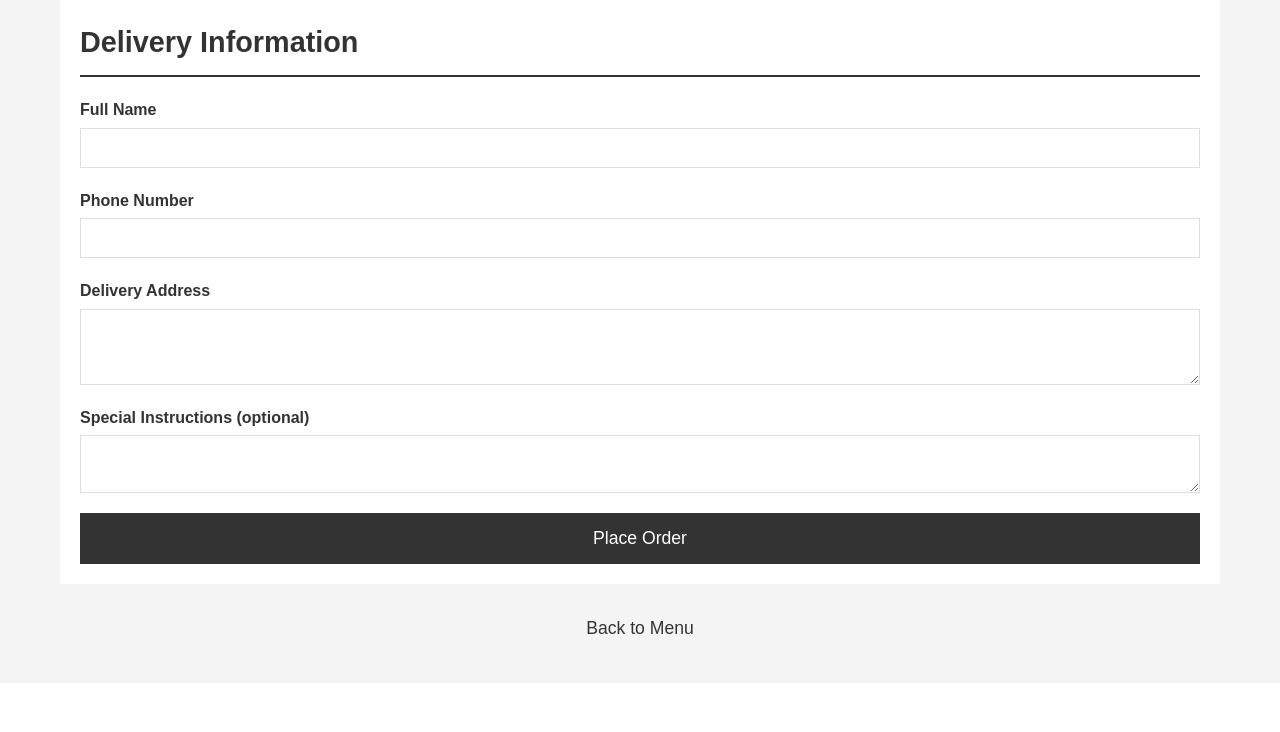
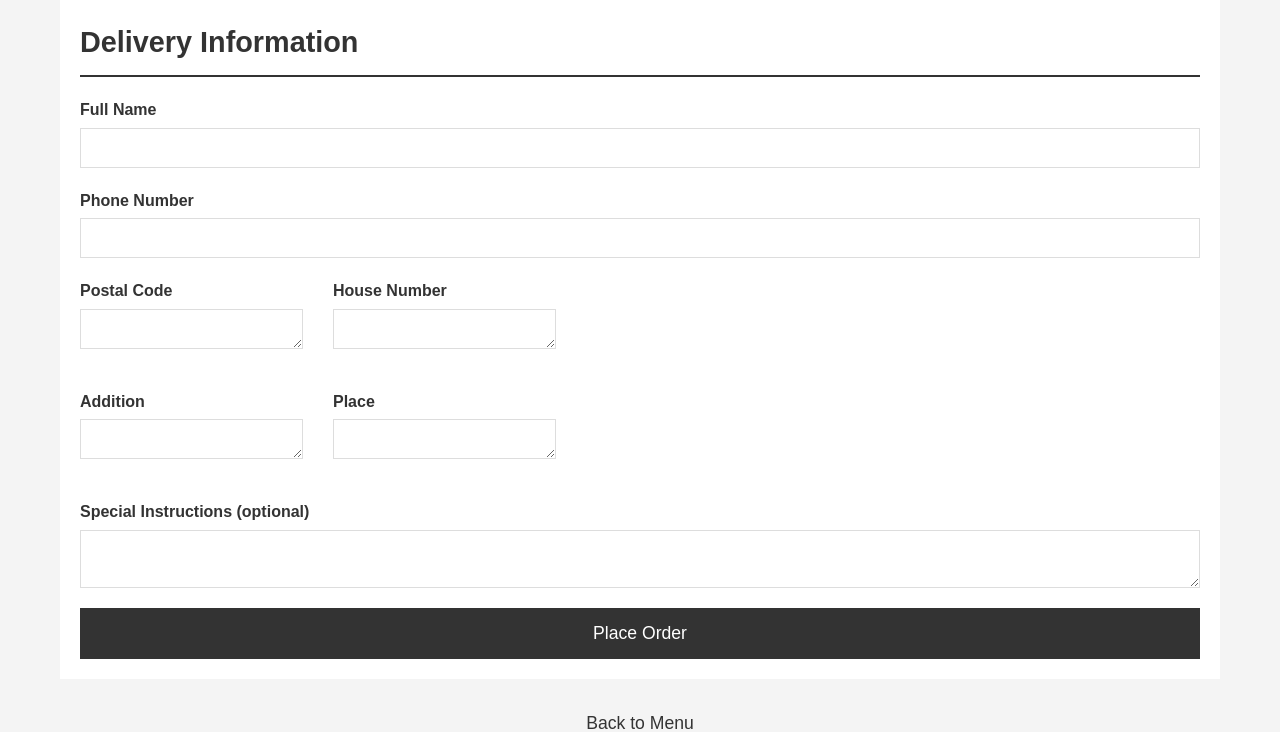
Before and after one commit to orange-pine/marks-pizzeria, a Flask app: template templates/checkout.html in a window 1280 px wide. Shown: the part 1114-1846 px from the top of the page. Before the commit the page ends 1748 px from the top, so only its background shows below. Run offline with Flask 3, Linux system fonts and the light colour scheme; the template is opened without the code that fills it: most values are stand-ins (such as "Sample title", 1, 10 or a date in 2020); grey boxes marked "Sample" are stand-in pictures; parts of the project's set-up code (start-up, migrations or seed data) failed here and were passed over.

Commit message:
Basic menu and checkout functionality

```diff
--- a/app.py
+++ b/app.py
@@ -1,4 +1,4 @@
-from flask import Flask, request, jsonify, render_template, session, redirect, url_for
+from flask import Flask, request, jsonify, render_template, session as fsession, redirect, url_for
 from sqlalchemy import create_engine, select
 from sqlalchemy.orm import Session, scoped_session, sessionmaker
 from models import Base, Pizza  # import your SQLAlchemy 2.0 models
@@ -61,6 +61,14 @@ def get_pizzas(filter_name=None):
 
     return pizza_dicts
 
+def get_total_price(item_dic):
+    total_price = 0
+
+    for item in item_dic:
+        total_price += item["price"]
+
+    return total_price
+
 
 # ----------------------------------------
 # Routes
@@ -74,6 +82,8 @@ def index():
 
 @app.route("/menu", methods=["GET", "POST"])
 def menu():
+    print(fsession)
+
     pizza_dicts = []
     with engine.connect() as conn:
         for pizza in session.scalars(select(Pizza)):
@@ -88,24 +98,56 @@ def menu():
     print(pizza_dicts)
     return render_template("menu.html", pizzas=pizza_dicts)
 
+@app.route("/menu/add_to_cart", methods=["GET", "POST"])
+def add_to_cart():
+    added_item = {
+        "id" : request.form.get("item_id"),
+        "type" : request.form.get("item_type"),
+        "name" : request.form.get("item_name"),
+        "price" : float(request.form.get("item_price"))
+    }
+    fsession["cart"].append(added_item)
+    fsession.modified = True
+    print(added_item)
+    print(fsession["cart"])
+
+    return redirect(url_for("menu"))
 
 @app.route("/checkout", methods=["GET", "POST"])
 def checkout():
-    return render_template("checkout.html")
+
+    print("AaAAAAAAAAAAA")
+    print( fsession["cart"])
+    item_dic = fsession["cart"]
+    return render_template("checkout.html", cart_items=item_dic, total = get_total_price(item_dic))
+
+@app.route("/checkout/remove_from_cart", methods=["GET", "POST"])
+def remove_from_cart():
+    deleted_item = request.form.get("item_id")
+    fsession["cart"].remove(deleted_item)
+    return redirect(url_for("checkout"))
+
+@app.route("/checkout/place_order", methods=["GET", "POST"])
+def place_order():
+    return redirect(url_for("checkout"))
+
+
 
 
 @app.route("/admin", methods=["GET", "POST"])
 def admin():
-    if not session.get("admin"):
+    if not fsession.get("admin"):
         return redirect("/admin/login")
     return render_template("index.html")
 
 
 @app.route("/logout", methods=["GET", "POST"])
 def logout():
-    session.pop("admin", None)
-    session.pop("username", None)
-    session.pop("password", None)
+    fsession.pop("admin", None)
+    fsession.pop("username", None)
+    fsession.pop("password", None)
+    fsession["cart"] = []
+    fsession.modified = True
     return redirect(url_for("index"))
 
 
@@ -116,9 +158,9 @@ def admin_login():
 
 @app.route("/admin/login/submit", methods=["GET", "POST"])
 def admin_login_submit():
-    session["username"] = request.form["username"]
-    session["password"] = encrypt(request.form["password"])
-    session["admin"] = True
+    fsession["username"] = request.form["username"]
+    fsession["password"] = (request.form["password"])
+    fsession["admin"] = True
     return redirect("/")
 
 
--- a/static/style.css
+++ b/static/style.css
@@ -242,6 +242,12 @@ header p {
     margin-bottom: 20px;
 }
 
+.form-group-horizontal {
+    margin-bottom: 20px;
+    margin-right: 30px;
+    display: flex;
+}
+
 .form-group label {
     display: block;
     margin-bottom: 5px;
--- a/templates/checkout.html
+++ b/templates/checkout.html
@@ -53,10 +53,28 @@
                     <input type="tel" id="phone" name="phone" required>
                 </div>
 
-                <div class="form-group">
-                    <label for="address">Delivery Address</label>
-                    <textarea id="address" name="address" rows="3" required></textarea>
+                <div class = form-group-horizontal style = width:100%>
+                     <div class="form-group" style = margin-right:30px>
+                    <label for="postcode">Postal Code</label>
+                    <textarea id="postcode" name="address" rows="1" required></textarea>
+                    </div>
+                    <div class="form-group" style = margin-right:30px>
+                    <label for="housenumber">House Number</label>
+                    <textarea id="housenumber" name="address" rows="1" required></textarea>
+                    </div>
                 </div>
+
+                <div class = form-group-horizontal style = width:100%>
+                     <div class="form-group" style = margin-right:30px>
+                    <label for="addition">Addition</label>
+                    <textarea id="addition" name="address" rows="1"></textarea>
+                    </div>
+                    <div class="form-group" style = margin-right:30px>
+                    <label for="place">Place</label>
+                    <textarea id="place" name="address" rows="1" required></textarea>
+                    </div>
+                </div>
+
 
                 <div class="form-group">
                     <label for="notes">Special Instructions (optional)</label>
```
Also changed, not shown: templates/menu.html (+11 -1 lines).
